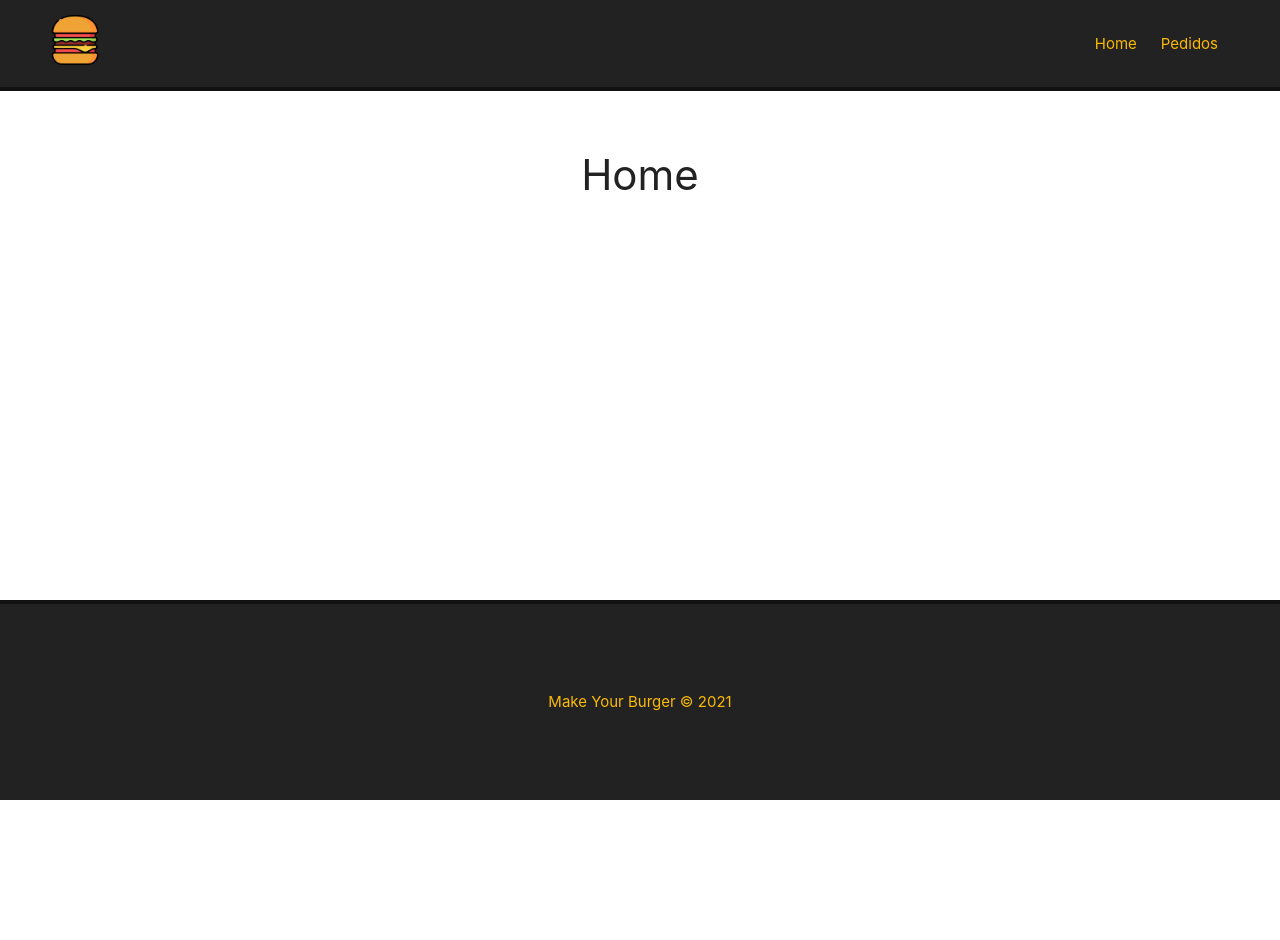
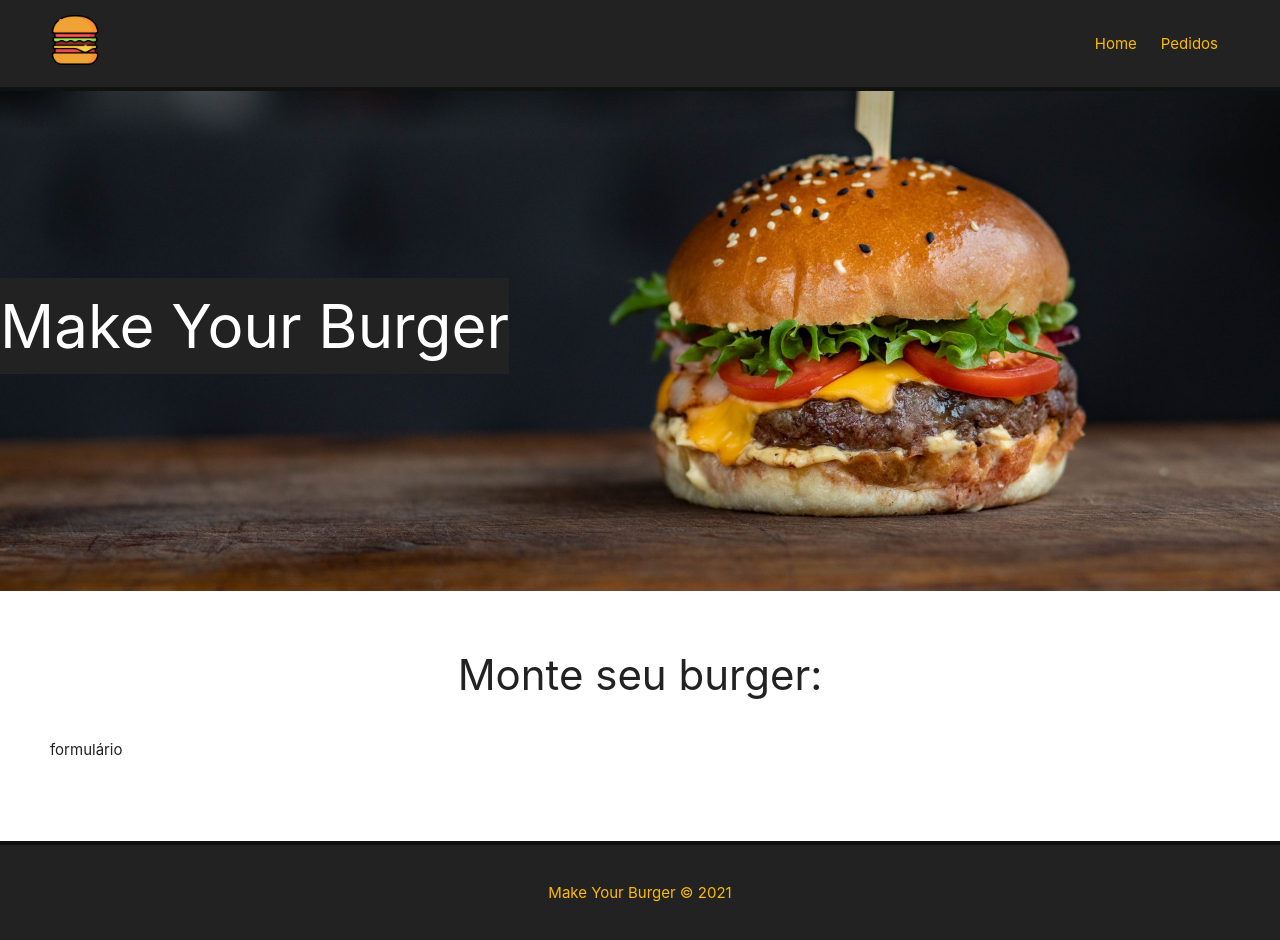
Before and after one commit to felipenmatos/burger-vue, a Vue app: page / in a window 1280 px wide. Before the commit the page ends 800 px from the top, so only its background shows below. Built offline with nearby package versions, Linux system fonts and the light colour scheme.

Commit message:
feat: banner implementation and styling

```diff
--- a/src/App.vue
+++ b/src/App.vue
@@ -32,6 +32,7 @@
 
 .body {
   background-color: #ffffff;
+  color: #222;
 }
 
 .main-container {
--- /dev/null
+++ b/src/components/Banner.vue
@@ -0,0 +1,30 @@
+<template>
+  <div id="main-banner">
+    <h1>Make Your Burger</h1>
+  </div>
+</template>
+
+<script lang="ts">
+export default {
+  name: "Banner",
+};
+</script>
+
+<style scoped>
+#main-banner {
+  background-image: url("/img/burger.jpg");
+  background-position: 0 -250px;
+  background-size: cover;
+  height: 500px;
+  display: flex;
+  align-items: center;
+  justify-content: flex-start;
+}
+
+#main-banner h1 {
+  color: #fff;
+  text-align: center;
+  font-size: 60px;
+  background-color: #222;
+}
+</style>
--- a/src/components/Footer.Vue
+++ b/src/components/Footer.Vue
@@ -8,9 +8,9 @@
 
 <style scoped>
 #footer {
-  height: 200px;
+  height: 100px;
   bottom: 0;
-  position: fixed;
+  position: absolute;
   background-color: #222;
   border-top: 4px solid #111;
   color: #fcba03;
--- a/src/views/Home.vue
+++ b/src/views/Home.vue
@@ -1,11 +1,19 @@
 <template>
-  <div class="main-container">
-    <h1>Home</h1>
+  <div>
+    <Banner />
+    <div class="main-container">
+      <h1>Monte seu burger:</h1>
+      <p>formulário</p>
+    </div>
   </div>
 </template>
 
 <script lang="ts">
+import Banner from "../components/Banner.vue";
 export default {
   name: "Home",
+  components: {
+    Banner,
+  },
 };
 </script>
```
